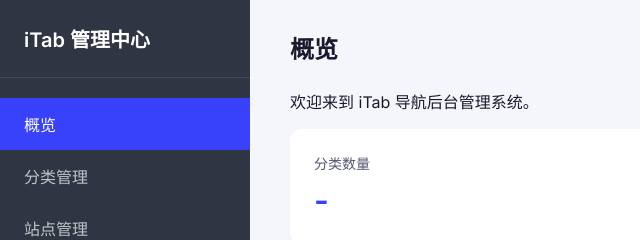
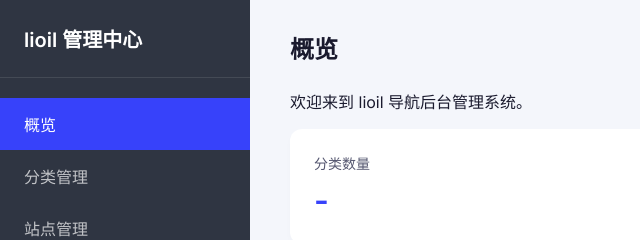
Before and after one commit to yinjiagang1/nav, a website: page public/admin.html in a window 1280 px wide. Shown: the top 240 px of the page, 0-640 px from the left. Drawn offline with Linux system fonts and the light colour scheme; no server answers.

Commit message:
Update admin.html

```diff
--- a/public/admin.html
+++ b/public/admin.html
@@ -4,7 +4,7 @@
 <head>
     <meta charset="UTF-8">
     <meta name="viewport" content="width=device-width, initial-scale=1.0">
-    <title>后台管理 - iTab 导航</title>
+    <title>后台管理 - lioil 导航</title>
     <link href="https://fonts.googleapis.com/css2?family=Inter:wght@400;500;600&display=swap" rel="stylesheet">
     <link rel="stylesheet" href="/css/admin.css">
 </head>
@@ -15,7 +15,7 @@
         <!-- 侧边栏 -->
         <aside class="sidebar">
             <div class="sidebar-header">
-                <h2>iTab 管理中心</h2>
+                <h2>lioil 管理中心</h2>
             </div>
             <nav class="sidebar-nav">
                 <a href="#dashboard" class="nav-item active" data-target="panel-dashboard">概览</a>
@@ -34,7 +34,7 @@
             <!-- Dashboard Panel -->
             <section id="panel-dashboard" class="panel active">
                 <h1>概览</h1>
-                <p>欢迎来到 iTab 导航后台管理系统。</p>
+                <p>欢迎来到 lioil 导航后台管理系统。</p>
                 <div class="stat-cards">
                     <div class="stat-card">
                         <div class="stat-title">分类数量</div>
@@ -265,4 +265,5 @@
     <script src="/js/admin.js"></script>
 </body>
 
+
 </html>
```
